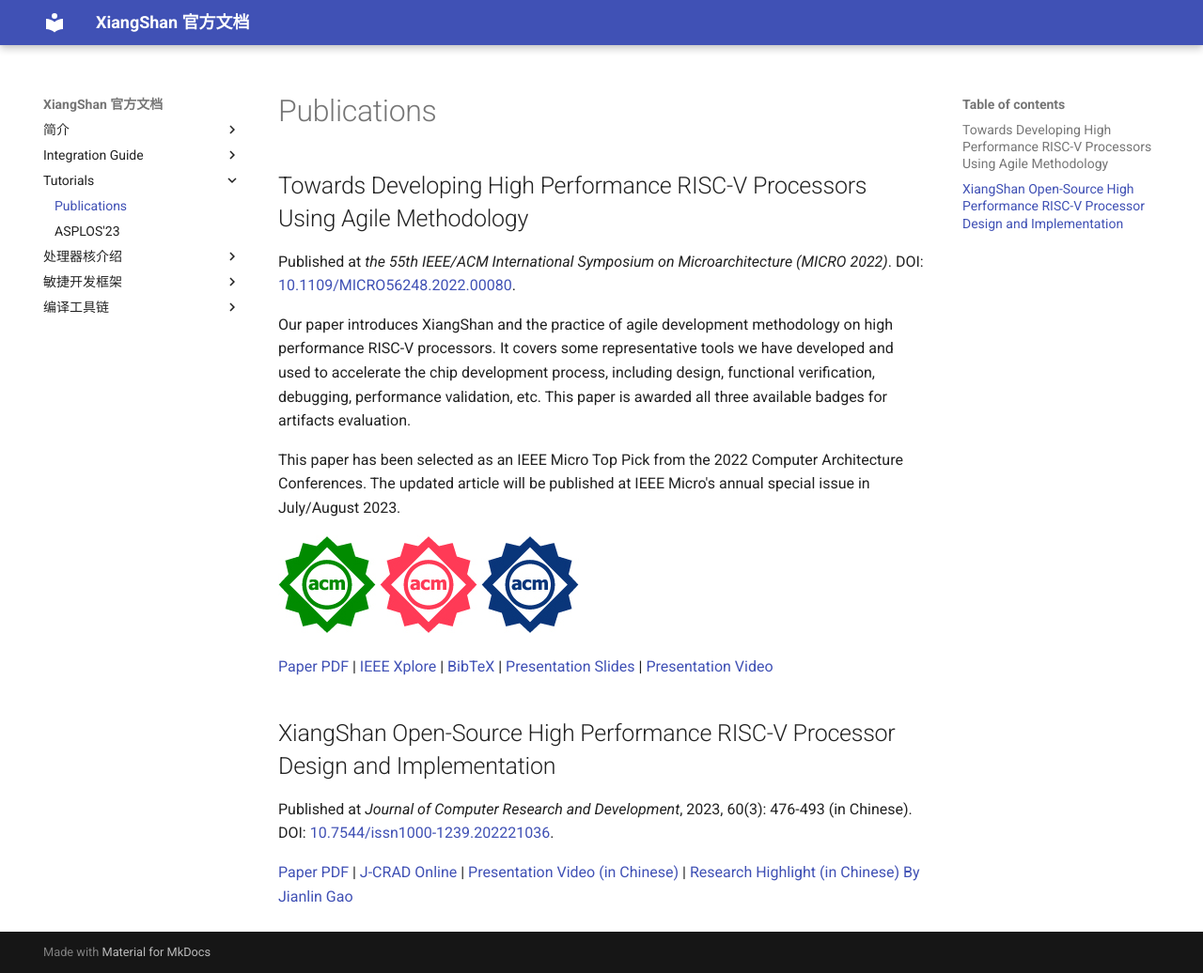
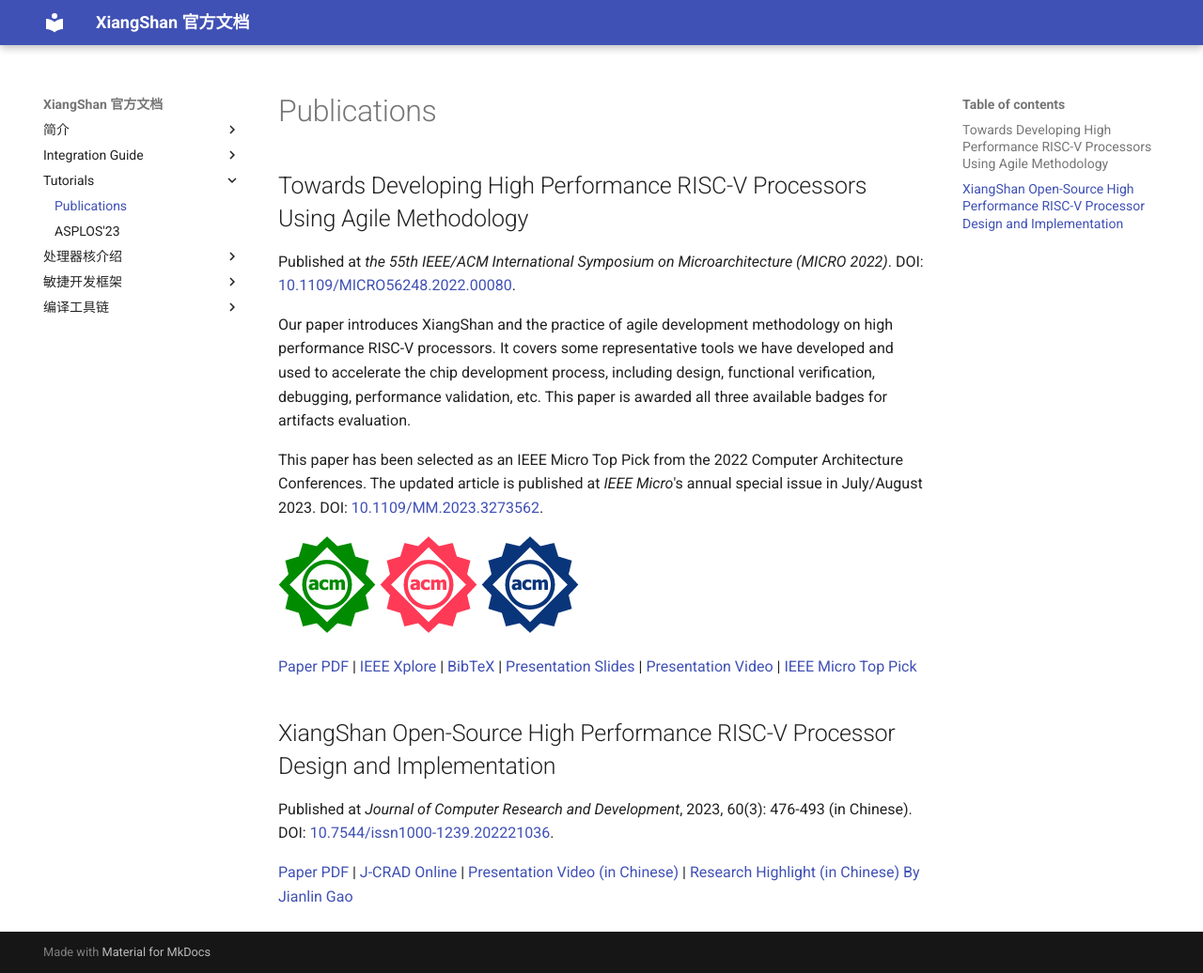
Before and after one commit to OpenXiangShan/XiangShan-doc, an MkDocs documentation site: the page built from docs/tutorials/publications.md, in a window 1280 px wide and 1036 px high. Shown: the whole window at 94% size. Built offline with MkDocs 1.6.1 and Material for MkDocs 9.7.7, drawn with Linux system fonts in a browser that asks for light colours.

Commit message:
Update IEEE Micro Top Picks

```diff
--- a/docs/tutorials/publications.md
+++ b/docs/tutorials/publications.md
@@ -9,13 +9,13 @@ It covers some representative tools we have developed and used to accelerate the
 This paper is awarded all three available badges for artifacts evaluation.
 
 This paper has been selected as an IEEE Micro Top Pick from the 2022 Computer Architecture Conferences.
-The updated article will be published at IEEE Micro's annual special issue in July/August 2023.
+The updated article is published at *IEEE Micro*'s annual special issue in July/August 2023. DOI: [10.1109/MM.2023.3273562](https://doi.org/10.1109/MM.2023.3273562).
 
 ![Artifacts Available](https://github.com/OpenXiangShan/XiangShan-doc/raw/main/publications/images/artifacts_available_dl.jpg)
 ![Artifacts Evaluated — Functional](https://github.com/OpenXiangShan/XiangShan-doc/raw/main/publications/images/artifacts_evaluated_functional_dl.jpg)
 ![Results Reproduced](https://github.com/OpenXiangShan/XiangShan-doc/raw/main/publications/images/results_reproduced_dl.jpg)
 
-[Paper PDF](https://github.com/OpenXiangShan/XiangShan-doc/raw/main/publications/micro2022-xiangshan.pdf) | [IEEE Xplore](https://ieeexplore.ieee.org/abstract/document/9923860) | [BibTeX](https://github.com/OpenXiangShan/XiangShan-doc/raw/main/publications/micro2022-xiangshan.bib) | [Presentation Slides](https://github.com/OpenXiangShan/XiangShan-doc/raw/main/publications/micro2022-xiangshan-slides.pdf) | [Presentation Video](https://www.bilibili.com/video/BV1FB4y1j7Jy)
+[Paper PDF](https://github.com/OpenXiangShan/XiangShan-doc/raw/main/publications/micro2022-xiangshan.pdf) | [IEEE Xplore](https://ieeexplore.ieee.org/abstract/document/9923860) | [BibTeX](https://github.com/OpenXiangShan/XiangShan-doc/raw/main/publications/micro2022-xiangshan.bib) | [Presentation Slides](https://github.com/OpenXiangShan/XiangShan-doc/raw/main/publications/micro2022-xiangshan-slides.pdf) | [Presentation Video](https://www.bilibili.com/video/BV1FB4y1j7Jy) | [IEEE Micro Top Pick](https://ieeexplore.ieee.org/document/10122479)
 
 ## XiangShan Open-Source High Performance RISC-V Processor Design and Implementation
 
```
Also changed, not shown: publications/README.md (+2 -2 lines).
